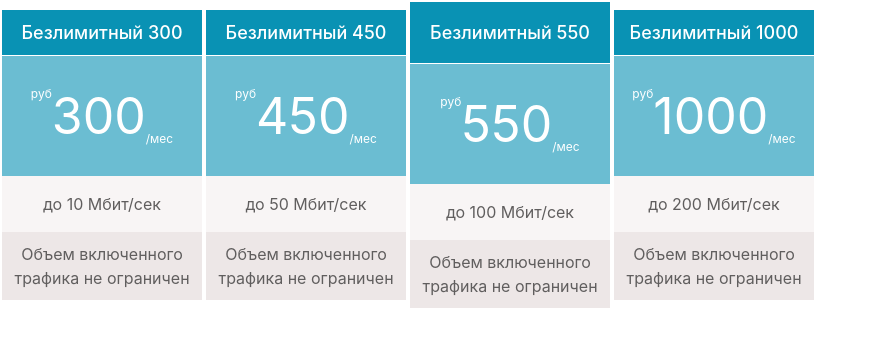
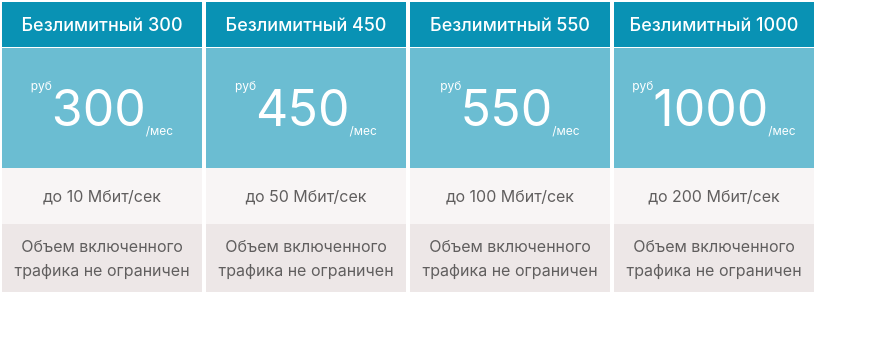
Before and after one commit to IrinaParamonova7980/React, a React (Create React App) app in the folder rates/: page / in a window 1280 px wide. Shown: the top 346 px of the page, without its empty margins (0-875 px from the left). Built offline with nearby package versions, Linux system fonts and the light colour scheme.

Commit message:
rate setPressed

```diff
--- a/rates/src/App.js
+++ b/rates/src/App.js
@@ -1,7 +1,6 @@
 import "./App.css";
-import Button from "./components/button/Button";
+//import Button from "./components/button/Button";
 import Rates from "./components/rate/Rates";
-
 
 //import Card from "./components/card/Card";
 //import Login from "./components/login/Login";
--- a/rates/src/components/rate/Rates.jsx
+++ b/rates/src/components/rate/Rates.jsx
@@ -1,11 +1,19 @@
 import styles from "./rates.module.scss";
+import React, { useState } from "react";
 
-function Rates(props) {
-  const classRates = props.isSelected ? styles.selected : styles.name;
+export default function Rates(props) {
+  const [pressed, setPressed] = useState(false);
+  const handleChange = () => {
+    setPressed(!pressed);
+  };
 
   return (
-    <div className={styles.card}>
-      <div className={classRates}>{props.name}</div>
+    <div className={styles.card} onClick={handleChange}>
+      {pressed ? (
+        <div className={styles.selected}>{props.name}</div>
+      ) : (
+        <div className={styles.name}>{props.name}</div>
+      )}
       <div className={styles.block_price}>
         <div className={styles.textprice}>руб</div>
         <div className={styles.price}> {props.price} </div>
@@ -19,4 +27,22 @@ function Rates(props) {
   );
 }
 
-export default Rates;
+// function Rates(props) {
+//   const classRates = props.isSelected ? styles.selected : styles.name;
+
+//   return (
+//     <div className={styles.card}>
+//       <div className={classRates}>{props.name}</div>
+//       <div className={styles.block_price}>
+//         <div className={styles.textprice}>руб</div>
+//         <div className={styles.price}> {props.price} </div>
+//         <div className={styles.textmounth}>/мес</div>
+//       </div>
+//       <div className={styles.text}>{props.speed} </div>
+//       <div className={styles.footer}>
+//         Объем включенного трафика не ограничен
+//       </div>
+//     </div>
+//   );
+// }
+//export default Rates;
--- a/rates/src/components/rate/rates.module.scss
+++ b/rates/src/components/rate/rates.module.scss
@@ -22,7 +22,6 @@ $textColorDark: rgb(96, 94, 94);
 
 .name,
 .selected {
-  padding: 12px 0;
   font-size: 18px;
   font-weight: 500;
   background-color: $colorA;
```
